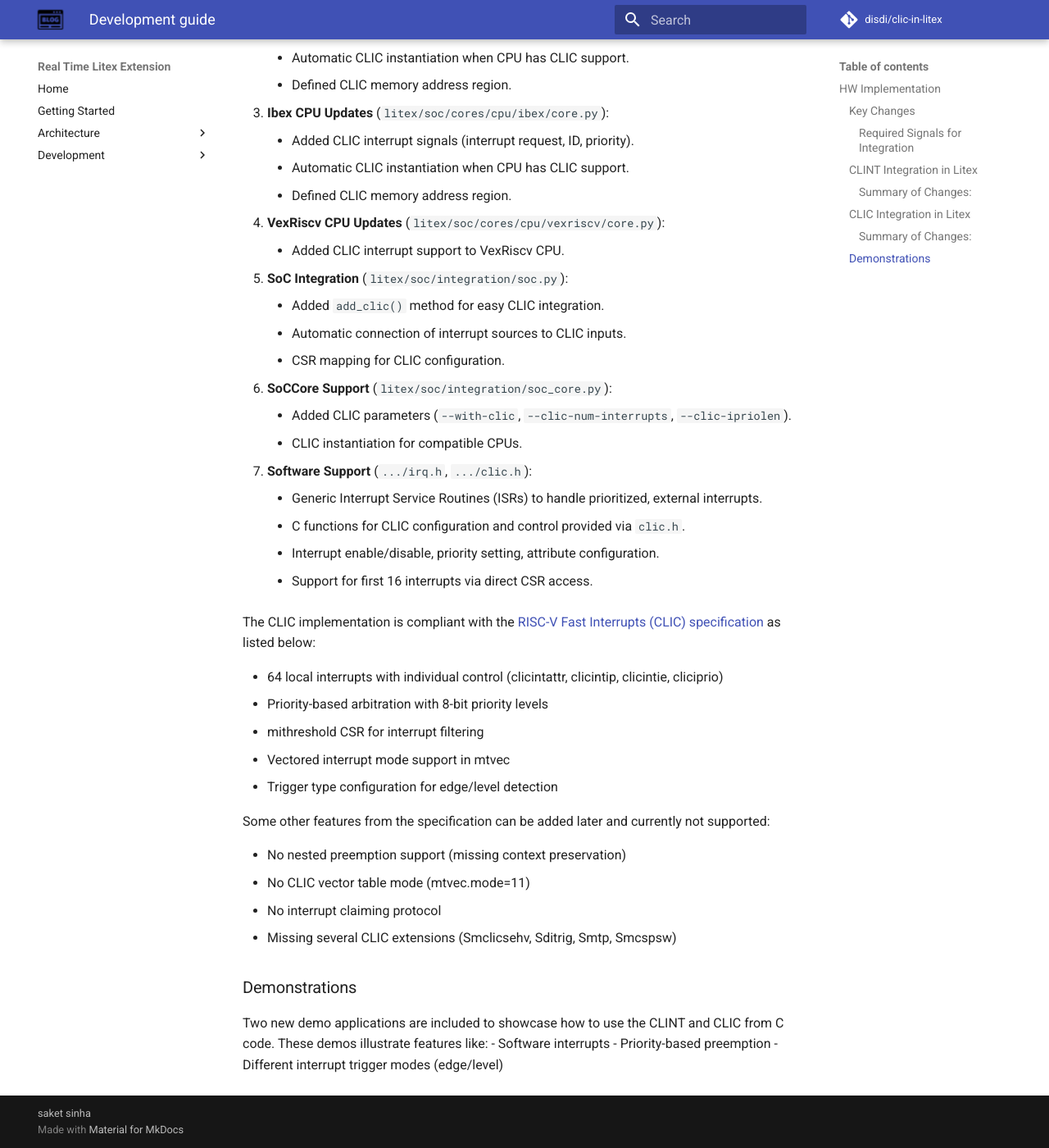
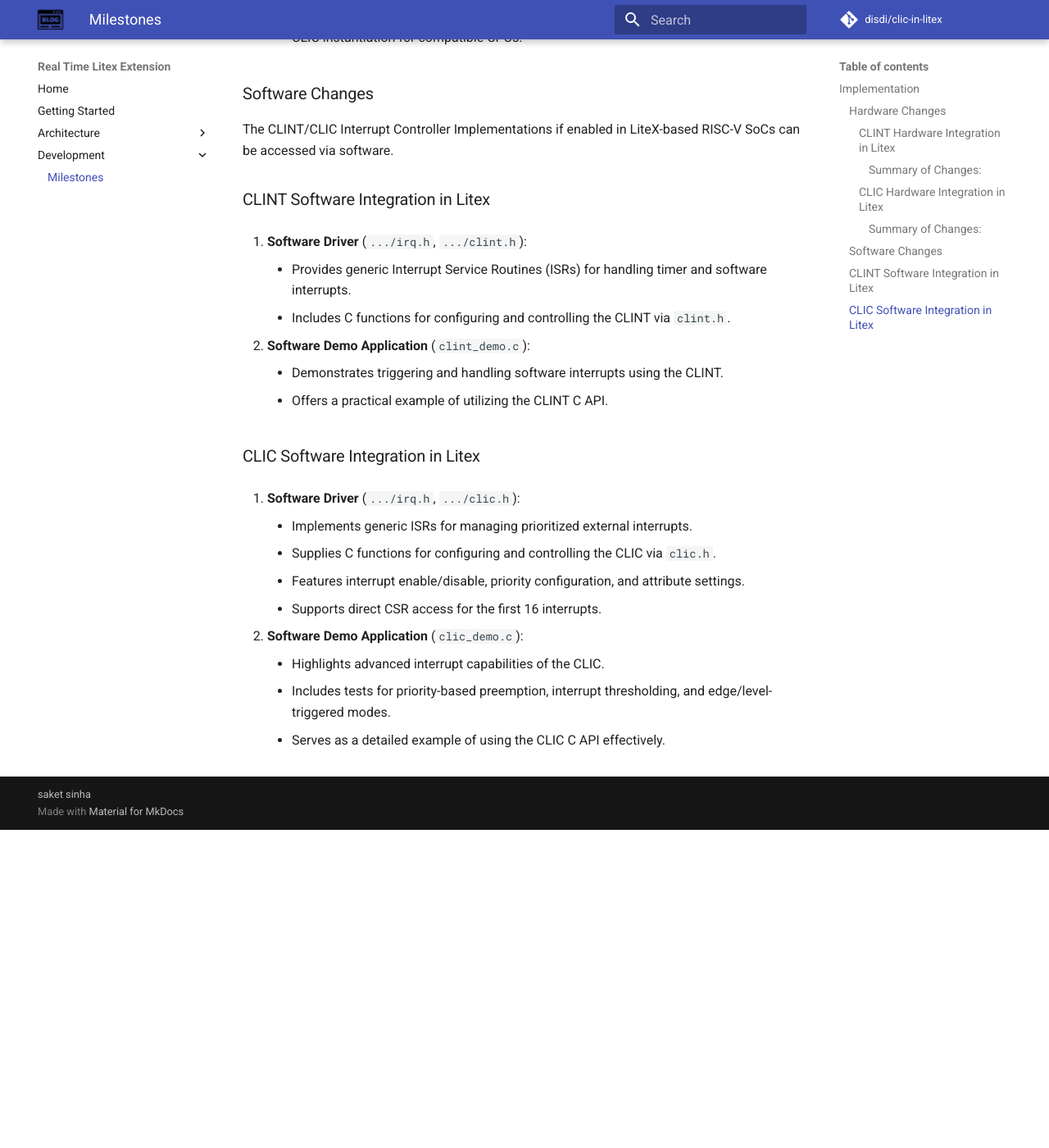
Before and after one commit to disdi/clic-in-litex, an MkDocs documentation site: the page built from docs/nav/development/development-guide.md, in a window 1280 px wide and 1400 px high, scrolled down 2495 px. Shown: the whole window at 82% size. Built offline with MkDocs 1.6.1 and Material for MkDocs 9.7.7, drawn with Linux system fonts in a browser that asks for light colours; comment, search, counter and statistics services are not loaded; after the commit the page ends 3507 px from its top, so only the background shows below that; some of the changed text lies outside the part shown.

Commit message:
Add support for software changes

````diff
--- a/docs/nav/development/milestones.md
+++ b/docs/nav/development/development-guide.md
@@ -1,11 +1,11 @@
-# Development guide
+# Milestones
 
-## HW Implementation
+## Implementation
 
 [PR #2260: Add RISC-V CLIC and CLINT interrupt controller support](https://github.com/enjoy-digital/litex/pull/2260) has been posted to support for the RISC-V Core Local Interrupt Controller (CLIC) and the CLINT (Core Local Interruptor) in the LiteX SoC framework.
 
 
-### Key Changes
+### Hardware Changes
 
 There are two Interrupt Controller Implementations that have been added to Litex SOC framework which enables LiteX-based RISC-V SoCs to choose between CLINT and CLIC.
 
@@ -20,27 +20,7 @@
     - `clic_interrupt_id`
     - `clic_interrupt_priority`
 
-#### Required Signals for Integration
-
-The CPU Integration Pattern is same and could be applied to all CPUs supported by Litex. Current implementation supports VexRiscv, Ibex and Minerva.
-Each CPU should declare support through consistent signal interfaces as shown below :
-
-**CLINT Signals:**
-```python
-self.timer_interrupt = Signal()
-self.software_interrupt = Signal()
-```
-
-**CLIC Signals:**
-```python
-self.clic_interrupt         = Signal()
-self.clic_interrupt_id      = Signal(12)
-self.clic_interrupt_priority = Signal(8)
-```
-These signals must be implemented in the CPU core to interface with the respective interrupt controllers.
-
-
-### CLINT Integration in Litex
+#### CLINT Hardware Integration in Litex
 
 The basic RISC-V interrupt architecture defined in the RISC-V privileged specification, using CSRs (Control and Status Registers) like mie and mip for interrupt management.
 
@@ -74,7 +54,7 @@
 
 The implementation of the CLINT design is compliant with both the older SiFive CLINT design and the newer [RISC-V ACLINT specification](https://github.com/riscvarchive/riscv-aclint).
 
-### CLIC Integration in Litex
+#### CLIC Hardware Integration in Litex
 
 An advanced interrupt controller that provides enhanced features for real-time applications.
 
@@ -108,31 +88,32 @@
     - Added CLIC parameters (`--with-clic`, `--clic-num-interrupts`, `--clic-ipriolen`).
     - CLIC instantiation for compatible CPUs.
 
-7. **Software Support** (`.../irq.h`, `.../clic.h`):
-    - Generic Interrupt Service Routines (ISRs) to handle prioritized, external interrupts.
-    - C functions for CLIC configuration and control provided via `clic.h`.
-    - Interrupt enable/disable, priority setting, attribute configuration.
-    - Support for first 16 interrupts via direct CSR access.
 
 
-The CLIC implementation is compliant with the [RISC-V Fast Interrupts (CLIC) specification](https://github.com/riscv/riscv-fast-interrupt) as listed below:
 
-  - 64 local interrupts with individual control (clicintattr, clicintip, clicintie, cliciprio)
-  - Priority-based arbitration with 8-bit priority levels
-  - mithreshold CSR for interrupt filtering
-  - Vectored interrupt mode support in mtvec
-  - Trigger type configuration for edge/level detection
+### Software Changes
 
-Some other features from the specification can be added later and currently not supported:
+The CLINT/CLIC Interrupt Controller Implementations if enabled in LiteX-based RISC-V SoCs can be accessed via software.
 
-  - No nested preemption support (missing context preservation)
-  - No CLIC vector table mode (mtvec.mode=11)
-  - No interrupt claiming protocol
-  - Missing several CLIC extensions (Smclicsehv, Sditrig, Smtp, Smcspsw)
+### CLINT Software Integration in Litex
 
-### Demonstrations
+1. **Software Driver** (`.../irq.h`, `.../clint.h`):
+    - Provides generic Interrupt Service Routines (ISRs) for handling timer and software interrupts.
+    - Includes C functions for configuring and controlling the CLINT via `clint.h`.
 
-Two new demo applications are included to showcase how to use the CLINT and CLIC from C code. These demos illustrate features like:
-- Software interrupts
-- Priority-based preemption
-- Different interrupt trigger modes (edge/level)
+2. **Software Demo Application** (`clint_demo.c`):
+    - Demonstrates triggering and handling software interrupts using the CLINT.
+    - Offers a practical example of utilizing the CLINT C API.
+
+### CLIC Software Integration in Litex
+
+1. **Software Driver** (`.../irq.h`, `.../clic.h`):
+    - Implements generic ISRs for managing prioritized external interrupts.
+    - Supplies C functions for configuring and controlling the CLIC via `clic.h`.
+    - Features interrupt enable/disable, priority configuration, and attribute settings.
+    - Supports direct CSR access for the first 16 interrupts.
+
+2. **Software Demo Application** (`clic_demo.c`):
+    - Highlights advanced interrupt capabilities of the CLIC.
+    - Includes tests for priority-based preemption, interrupt thresholding, and edge/level-triggered modes.
+    - Serves as a detailed example of using the CLIC C API effectively.
````
